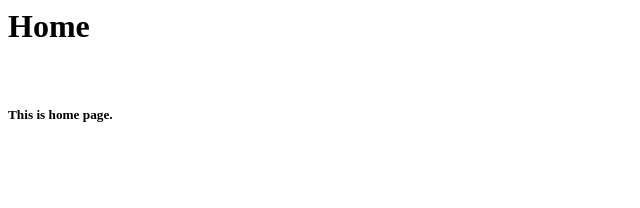
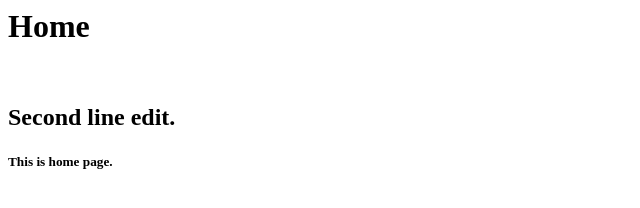
Before and after one commit to Karan-gasratech/Test17, a plain HTML site: page home.html in a window 1280 px wide. Shown: the whole page, without its empty margins (0-640 px from the left). Drawn offline with Linux system fonts and the light colour scheme.

Commit message:
Commit after Stage 20160317-0411PM
Commit after stage from local.

```diff
--- a/home.html
+++ b/home.html
@@ -5,6 +5,7 @@
 <body>
 	<h1>Home</h1>
 	<br/>
+	<h2>Second line edit.</h2>
   <h5>This is home page.</h5>
 </body>
 </html>
```
